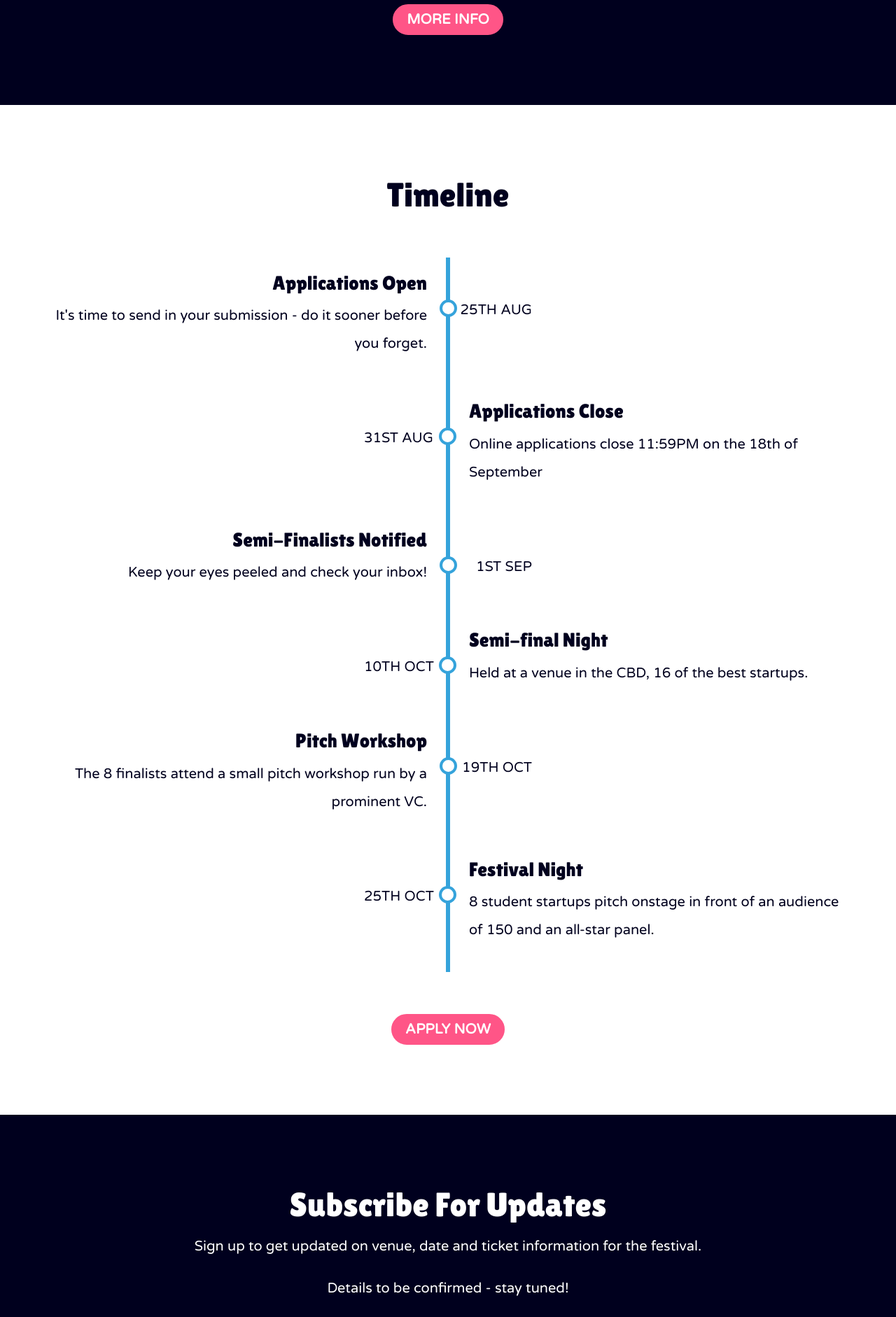
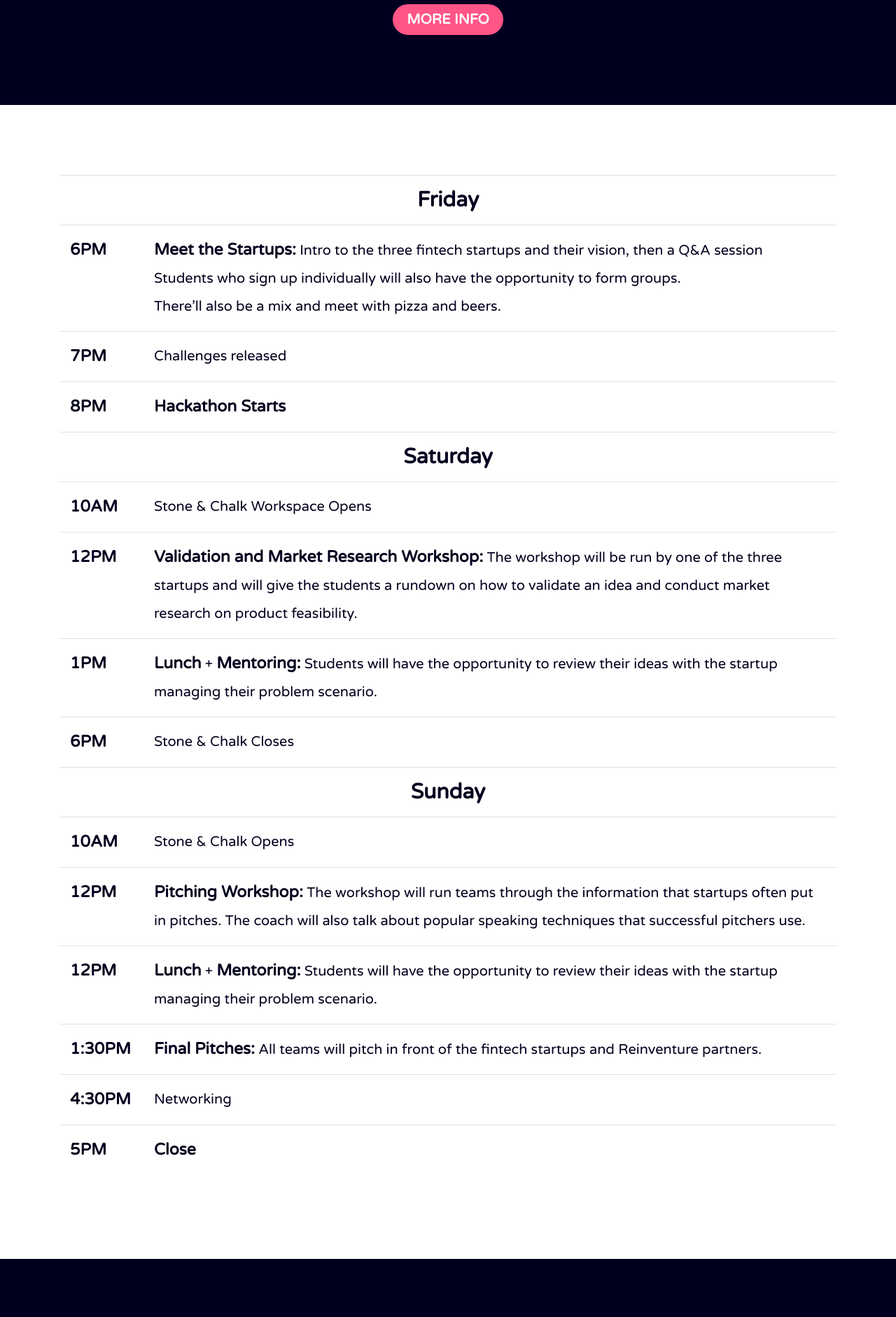
Before and after one commit to Kevinwochan/Student-Startup-Festival, a Django app: page / in a window 1280 px wide. Shown: the part 1902-3784 px from the top of the page at 70% size. Run offline with Django 3.2, Linux system fonts and the light colour scheme; some libraries are stand-ins or nearby versions.

Commit message:
moved timeline back to startup cup page

```diff
--- a/templates/landing.html
+++ b/templates/landing.html
@@ -60,53 +60,87 @@
 	</div>
 </section>
 
-<section id="timeline" class="text-centre">
-	<h1>Timeline</h1>
-	<div class="timeline my-5 mx-auto">
-		<div class="text-box timeline-left">
-			<p class="timeline-date-left">25TH AUG</p>
-			<div class="timeline-text">
-				<h5>Applications Open</h5>
-				<p>It's time to send in your submission - do it sooner before you forget.</p>
-			</div>
-		</div>
-		<div class="text-box timeline-right">
-			<p class="timeline-date-right">31ST AUG</p>
-			<div class="timeline-text">
-				<h5>Applications Close</h5>
-				<p>Online applications close 11:59PM on the 18th of September</p>
-			</div>
-		</div>
-		<div class="text-box timeline-left">
-			<p class="timeline-date-left">1ST SEP</p>
-			<div class="timeline-text">
-				<h5>Semi-Finalists Notified</h5>
-				<p>Keep your eyes peeled and check your inbox!</p>
-			</div>
-		</div>
-		<div class="text-box timeline-right">
-			<p class="timeline-date-right">10TH OCT</p>
-			<div class="timeline-text">
-				<h5>Semi-final Night</h5>
-				<p>Held at a venue in the CBD, 16 of the best startups.</p>
-			</div>
-		</div>
-		<div class="text-box timeline-left">
-			<p class="timeline-date-left">19TH OCT</p>
-			<div class="timeline-text">
-				<h5>Pitch Workshop</h5>
-				<p>The 8 finalists attend a small pitch workshop run by a prominent VC.</p>
-			</div>
-		</div>
-		<div class="text-box timeline-right">
-			<p class="timeline-date-right">25TH OCT</p>
-			<div class="timeline-text">
-				<h5>Festival Night</h5>
-				<p>8 student startups pitch onstage in front of an audience of 150 and an all-star panel.</p>
-			</div>
-		</div>
+<section id="schedule" class="">
+	<div class="container">
+		<table class="table text-left">
+			<tr>
+				<th colspan=2>Friday</th>
+			</tr>
+				<td><b>6PM</b></td>
+				<td>
+					<b>Meet the Startups:</b> Intro to the three fintech startups and their vision, then a Q&amp;A session<br>
+					Students who sign up individually will also have the opportunity to form groups.<br>
+					There’ll also be a mix and meet with pizza and beers.<br>
+				</td>
+			</tr>
+				<td><b>7PM</b></td>
+				<td>Challenges released</td>
+			<tr>
+				<td><b>8PM</b></td>
+				<td><b>Hackathon Starts</b></td>
+			</tr>
+			<tr>
+				<th colspan=2>Saturday</th>
+			</tr>
+			<tr>
+				<td><b>10AM</b></td>
+				<td>Stone &amp; Chalk Workspace Opens</td>
+			</tr>
+			<tr>
+				<td><b>12PM</b></td>
+				<td>
+					<b>Validation and Market Research Workshop:</b> The workshop will be run by one of the three startups and will give the students a rundown on how to validate an idea and conduct market research on product feasibility.
+				</td>
+			</tr>
+			<tr>
+				<td><b>1PM</b></td>
+				<td>
+					<b>Lunch</b> + <b>Mentoring:</b> Students will have the opportunity to review their ideas with the startup managing their problem scenario.
+				</td>
+			</tr>
+			<tr>
+				<td><b>6PM</b></td>
+				<td>Stone &amp; Chalk Closes</td>
+			</tr>
+			<tr>
+				<th colspan=2>Sunday</th>
+			</tr>
+			<tr>
+				<td><b>10AM</b></td>
+				<td>Stone &amp; Chalk Opens</td>
+			</tr>
+			<tr>
+				<td><b>12PM</b></td>
+				<td>
+					<b>Pitching Workshop:</b> The workshop will run teams through the information that startups often put in pitches. The coach will also talk about popular speaking techniques that successful pitchers use.
+				</td>
+			</tr>
+			<tr>
+				<td><b>12PM</b></td>
+				<td>
+					<b>Lunch</b> + <b>Mentoring:</b> Students will have the opportunity to review their ideas with the startup managing their problem scenario.
+				</td>
+			</tr>
+			<tr>
+				<td><b>1:30PM</b></td>
+				<td>
+					<b>Final Pitches:</b> All teams will pitch in front of the fintech startups and Reinventure partners.
+				</td>
+			</tr>
+			<tr>
+				<td><b>4:30PM</b></td>
+				<td>
+					Networking
+				</td>
+			</tr>
+			<tr>
+				<td><b>5PM</b></td>
+				<td>
+					<b>Close</b>
+				</td>
+			</tr>
+		</table>
 	</div>
-	<a href="{% url 'application' %}" class="btn btn-outline-primary button" role="button" "_blank">APPLY NOW</a>
 </section>
 
 
```
Also changed, not shown: templates/startupcup.html (+51 -1 lines).
